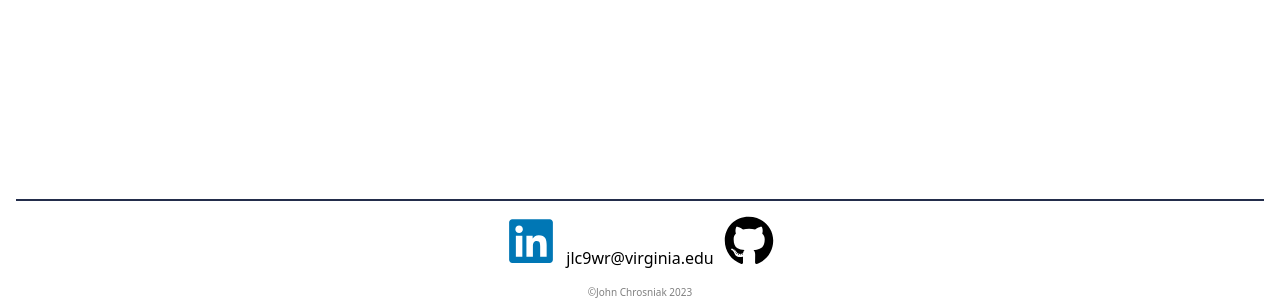
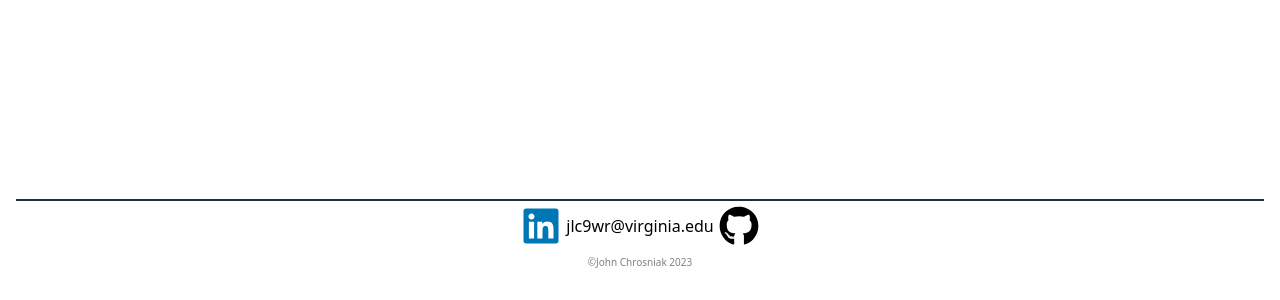
Before and after one commit to john-chrosniak/portfolio, a React (Create React App) app: page /about in a window 1280 px wide. Shown: the part 723-1023 px from the top of the page. Built offline with nearby package versions, Linux system fonts and the light colour scheme.

Commit message:
footer spacing fix

```diff
--- a/src/Footer.js
+++ b/src/Footer.js
@@ -7,9 +7,9 @@ const Footer = () => {
     return (
         <div className='footer'>
             <div className="contactinfo">
-                <a style={{margin: "5px"}} href="https://www.linkedin.com/in/john-chrosniak/"><FontAwesomeIcon icon={faLinkedin} alt="LinkedIn Logo" style={{width:"50px", height:"50px", color:"#0077b5"}}/></a>
-                <a style={{margin: "5px"}} >jlc9wr@virginia.edu</a>
-                <a style={{margin: "5px"}} href="https://github.com/john-chrosniak"><FontAwesomeIcon icon={faGithub} alt="Github Logo" style={{width:"50px", height:"50px", color:"#000000"}}/></a>
+                <a style={{margin: "5px"}} href="https://www.linkedin.com/in/john-chrosniak/"><FontAwesomeIcon icon={faLinkedin} alt="LinkedIn Logo" style={{width:"40px", height:"40px", color:"#0077b5"}}/></a>
+                <a style={{marginTop: "13px"}} >jlc9wr@virginia.edu</a>
+                <a style={{margin: "5px"}} href="https://github.com/john-chrosniak"><FontAwesomeIcon icon={faGithub} alt="Github Logo" style={{width:"40px", height:"40px", color:"#000000"}}/></a>
             </div>
             <div className="copyright">
                 <p>&copy;John Chrosniak 2023</p>
--- a/src/index.css
+++ b/src/index.css
@@ -32,9 +32,11 @@ hr {
 }
 
 .contactinfo{
+    display: flex;
+    justify-content: center;
+    align-content: flex-start;
+    flex-direction: row;
     font-size: medium;
-    display:inline-block;
-    padding: 15px;
 }
 
 .copyright {
```
